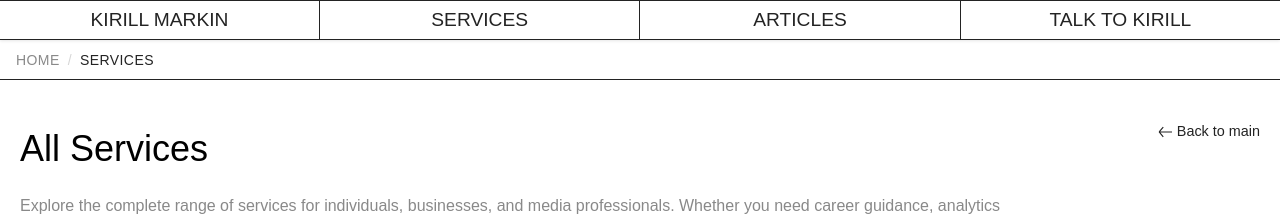
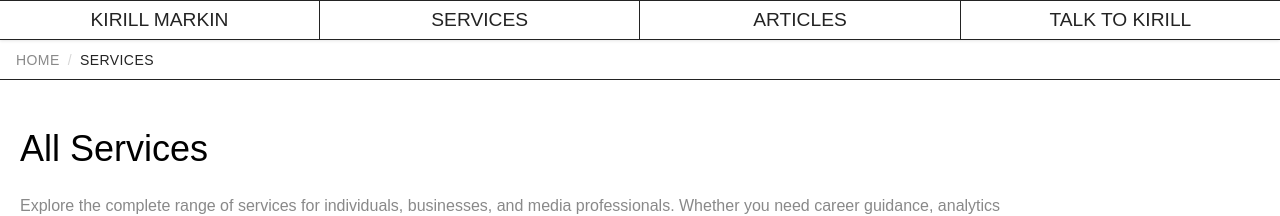
Before and after one commit to kirill-markin/kirill-markin-com, a Next.js app: page /services in a window 1280 px wide. Shown: the top 216 px of the page. Built offline with nearby package versions, Linux system fonts and the light colour scheme.

Commit message:
Remove back navigation links from Services and ServerServices components
- Eliminated the "Back to main" link from both ServerServices and Services components to streamline navigation.
- This change enhances the user experience by reducing clutter in the service sections.

```diff
--- a/src/components/ServerServices/ServerServices.tsx
+++ b/src/components/ServerServices/ServerServices.tsx
@@ -111,10 +111,6 @@ export default function ServerServices({ services, currentCategory }: ServerServ
             <p>{getCategoryDescription()}</p>
           </div>
         </div>
-        <Link href="/" className={styles.servicesBackButton}>
-          <Image src="/icons/arrow.svg" alt="Arrow icon" className={styles.arrowIcon} width={14} height={14} />
-          <span>Back to main</span>
-        </Link>
       </div>
 
       <nav className={styles.servicesMenu} aria-label="Service categories">
--- a/src/components/Services/Services.tsx
+++ b/src/components/Services/Services.tsx
@@ -47,10 +47,6 @@ const Services: React.FC<ServicesProps> = ({ services }) => {
             Service<span className={styles.glitchLetter}>s</span>
           </h1>
         </div>
-        <Link href="/" className={styles.servicesBackButton}>
-          <Image src="/icons/arrow.svg" alt="Arrow icon" className={styles.arrowIcon} width={14} height={14} />
-          <span>Back to main</span>
-        </Link>
       </div>
 
       <nav className={styles.servicesMenu} aria-label="Service categories">
```
